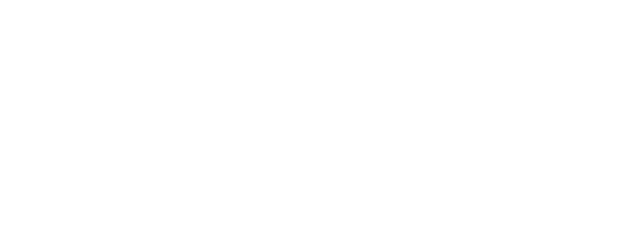
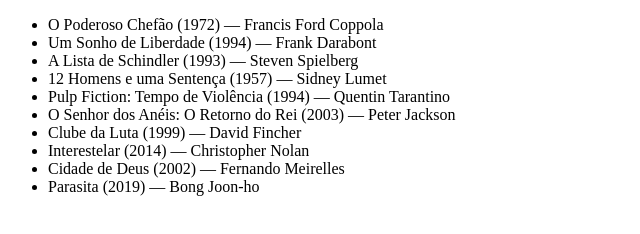
Before and after one commit to RodrigoSilva00/desafio-colaborativo-git, a plain HTML site: page index.html in a window 1280 px wide. Shown: the whole page, without its empty margins (0-640 px from the left). Drawn offline with Linux system fonts and the light colour scheme.

Commit message:
cria lista de filmes

```diff
--- a/index.html
+++ b/index.html
@@ -6,6 +6,17 @@
     <title>Melhores Filmes</title>
 </head>
 <body>
-
+    <ul>
+        <li>O Poderoso Chefão (1972) — Francis Ford Coppola</li>
+        <li>Um Sonho de Liberdade (1994) — Frank Darabont</li>
+        <li>A Lista de Schindler (1993) — Steven Spielberg</li>
+        <li>12 Homens e uma Sentença (1957) — Sidney Lumet</li>
+        <li>Pulp Fiction: Tempo de Violência (1994) — Quentin Tarantino</li>
+        <li>O Senhor dos Anéis: O Retorno do Rei (2003) — Peter Jackson</li>
+        <li>Clube da Luta (1999) — David Fincher</li>
+        <li>Interestelar (2014) — Christopher Nolan</li>
+        <li>Cidade de Deus (2002) — Fernando Meirelles</li>
+        <li>Parasita (2019) — Bong Joon-ho</li>
+      </ul>
 </body>
 </html>
```
